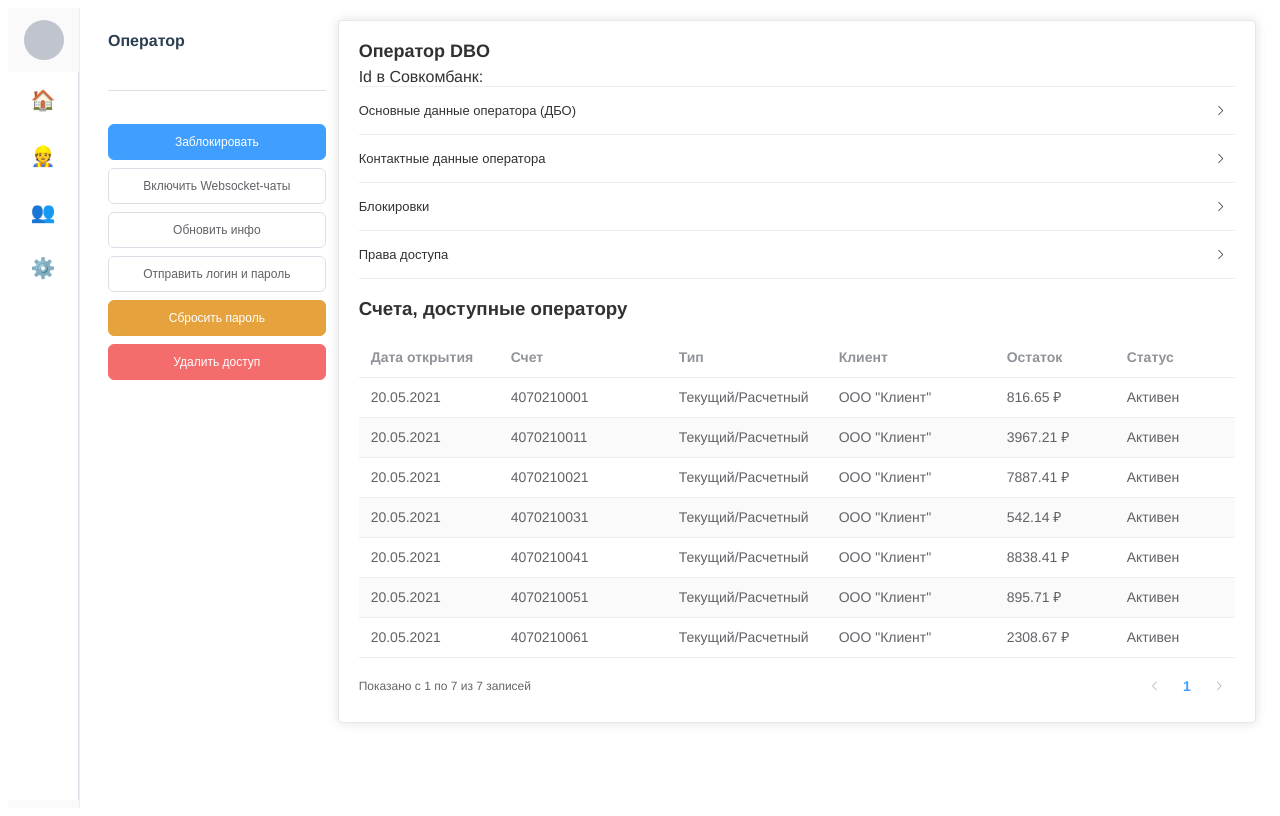
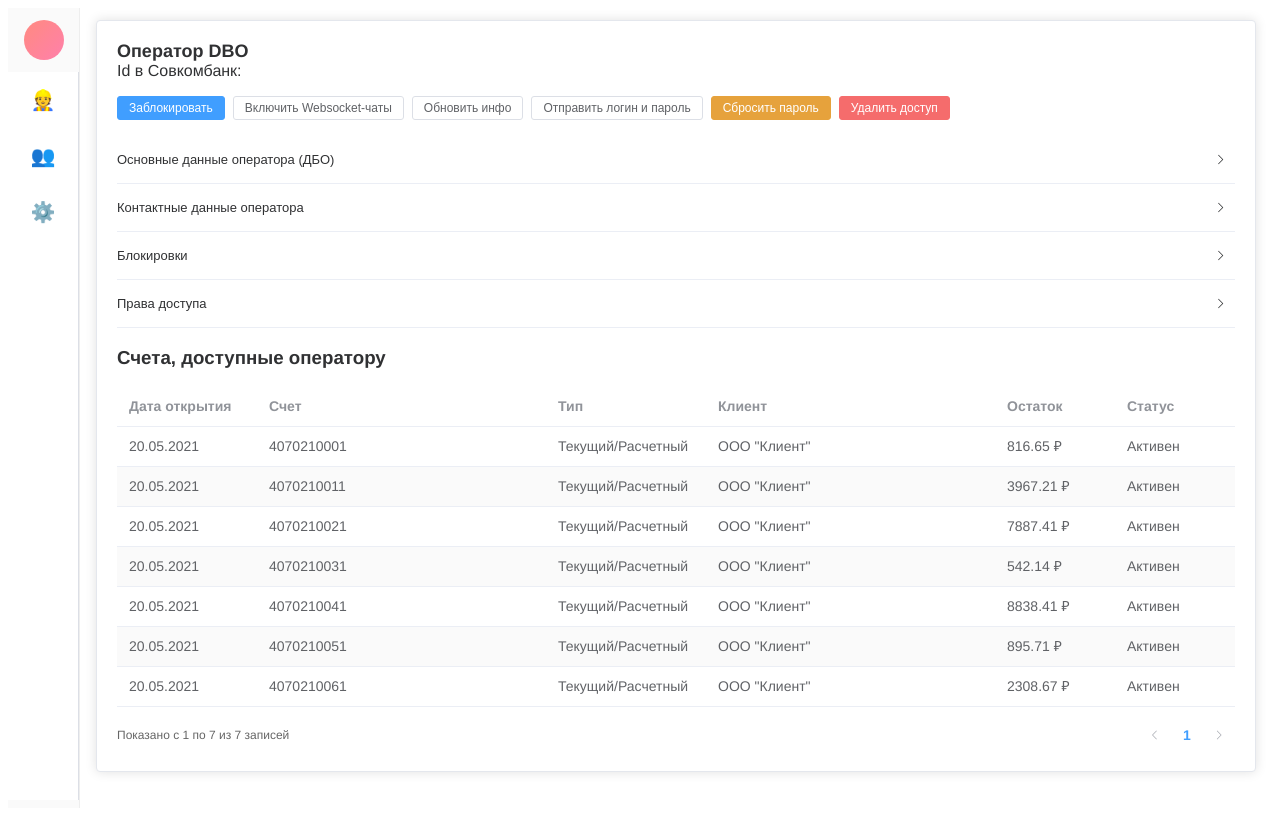
Before and after one commit to mnmsqtsmpl/scbb-admin, a Vue app: page /operators/1 in a window 1280 px wide. Built offline with nearby package versions, Linux system fonts and the light colour scheme; sample sign-in values are in the browser's storage.

Commit message:
feat: update routing to redirect to operators instead of dashboard; enhance user avatar handling with gradient fallback

```diff
--- a/src/layouts/MainLayout.vue
+++ b/src/layouts/MainLayout.vue
@@ -3,12 +3,12 @@
     <el-aside width="72px" class="aside">
       <!-- Avatar + Icon-only vertical menu (avatar dropdown moved to top) -->
       <div class="aside-top">
-        <el-dropdown @command="onUserMenuCommand">
+        <el-dropdown trigger="click" @command="onUserMenuCommand">
           <span class="avatar-btn">
-            <el-avatar :size="40" :text="userInitials" />
+            <el-avatar :size="40" :src="userAvatar" :style="avatarStyle" :text="userInitials" />
           </span>
           <template #dropdown>
-            <el-dropdown-menu>
+            <el-dropdown-menu class="aside-user-menu">
               <el-dropdown-item command="change_password">Сменить пароль</el-dropdown-item>
               <el-dropdown-item command="logout">Выход</el-dropdown-item>
             </el-dropdown-menu>
@@ -18,11 +18,6 @@
 
       <!-- Icon-only vertical menu (tooltips show labels) -->
       <el-menu :default-active="active" router class="menu" background-color="#ffffff" text-color="#333" active-text-color="#409EFF" mode="vertical">
-        <el-menu-item index="/dashboard">
-          <div class="menu-item" title="Dashboard">
-            <div class="icon">🏠</div>
-          </div>
-        </el-menu-item>
         <el-menu-item index="/operators">
           <div class="menu-item" title="Операторы">
             <div class="icon">👷</div>
@@ -64,6 +59,37 @@ export default {
       return name.split(' ').map(s => s[0]).slice(0,2).join('').toUpperCase()
     })
 
+    // deterministic gradient generator based on user name/uid
+    function hashString(s) {
+      let h = 0
+      for (let i = 0; i < s.length; i++) {
+        h = (h << 5) - h + s.charCodeAt(i)
+        h |= 0
+      }
+      return Math.abs(h)
+    }
+
+    const palette = [
+      ['#FF8A80','#FF80AB'],
+      ['#FFD180','#FFAB91'],
+      ['#FFF59D','#FFE082'],
+      ['#C5E1A5','#A5D6A7'],
+      ['#80DEEA','#4DD0E1'],
+      ['#B39DDB','#9575CD'],
+      ['#F48FB1','#F06292']
+    ]
+
+    const userAvatar = computed(() => auth.user?.avatar || null)
+
+    const avatarStyle = computed(() => {
+      if (auth.user?.avatar) return {}
+      const seed = auth.user?.uid || auth.user?.name || 'anon'
+      const h = hashString(String(seed))
+      const idx = h % palette.length
+      const pair = palette[idx]
+      return { background: `linear-gradient(135deg, ${pair[0]}, ${pair[1]})`, color: '#fff' }
+    })
+
     function onUserMenuCommand(command) {
       if (command === 'logout') {
         auth.logout()
@@ -74,7 +100,7 @@ export default {
       }
     }
 
-    return { active, onUserMenuCommand, userInitials }
+    return { active, onUserMenuCommand, userInitials, userAvatar, avatarStyle }
   },
 }
 </script>
@@ -86,4 +112,23 @@ export default {
 .menu { height: calc(100% - 72px); }
 .menu-item { display: flex; align-items: center; justify-content: center; height: 56px; width: 100% }
 .menu-item .icon { font-size: 20px }
+
+/* dropdown menu style - inherit app font */
+.aside-user-menu { font-family: inherit; font-size: 14px }
+
+/* avatar gradient fallback: ensure white text */
+.el-avatar { color: #fff }
 </style>
+
+<style>
+/* Teleported dropdown lives outside component scope - style it globally */
+.el-dropdown-menu.aside-user-menu,
+.el-dropdown-menu.aside-user-menu li,
+.el-dropdown-menu.aside-user-menu .el-dropdown-menu__item,
+.aside-user-menu,
+.aside-user-menu * {
+  font-family: Avenir, Helvetica, Arial, sans-serif !important;
+  font-size: 14px !important;
+  line-height: 1.6 !important;
+}
+</style>
--- a/src/pages/Login.vue
+++ b/src/pages/Login.vue
@@ -31,7 +31,7 @@ export default {
     async function onSubmit() {
       try {
         await auth.login(form.username, form.password)
-        router.push('/dashboard')
+        router.push('/operators')
       } catch (err) {
         console.error(err)
       }
--- a/src/pages/OperatorDetail.vue
+++ b/src/pages/OperatorDetail.vue
@@ -1,30 +1,25 @@
 <template>
   <div class="operator-page">
     <el-row>
-      <el-col :span="5" class="left-actions">
-        <div class="actions">
-          <div class="status-row">
-            <div class="op-title">{{ operator?.fullName || 'Оператор' }}</div>
-            <el-tag v-if="operator" :type="operator.status === 'active' ? 'success' : 'info'">{{ operator.status === 'active' ? 'Активный' : 'Неактивный' }}</el-tag>
+      <el-col :span="24">
+        <el-card>
+          <div class="header-compact header-row">
+            <div class="headline-col">
+              <div class="headline-line" style="display:flex; align-items:center; gap:8px;">
+                <div class="headline">{{ operator?.fullName || 'Оператор DBO' }}</div>
+                <el-tag v-if="operator" :type="operator.status === 'active' ? 'success' : 'info'">{{ operator.status === 'active' ? 'Активный' : 'Неактивный' }}</el-tag>
+              </div>
+              <div class="sub">Id в Совкомбанк: <strong>{{ operator?.uid }}</strong></div>
+            </div>
           </div>
 
-          <el-divider />
-
-          <el-button block type="primary" size="small">Заблокировать</el-button>
-          <el-button block plain size="small">Включить Websocket-чаты</el-button>
-          <el-button block plain size="small">Обновить инфо</el-button>
-          <el-button block plain size="small">Отправить логин и пароль</el-button>
-          <el-button block type="warning" size="small">Сбросить пароль</el-button>
-          <el-button block type="danger" size="small">Удалить доступ</el-button>
-
-        </div>
-      </el-col>
-
-      <el-col :span="19">
-        <el-card>
-          <div class="header-compact">
-            <div class="headline">{{ operator?.fullName || 'Оператор DBO' }}</div>
-            <div class="sub">Id в Совкомбанк: <strong>{{ operator?.uid }}</strong></div>
+          <div class="actions-row">
+            <el-button type="primary" size="small" @click="onBlock">Заблокировать</el-button>
+            <el-button plain size="small" @click="onToggleWebsocket">Включить Websocket-чаты</el-button>
+            <el-button plain size="small" @click="onRefreshInfo">Обновить инфо</el-button>
+            <el-button plain size="small" @click="onSendCredentials">Отправить логин и пароль</el-button>
+            <el-button type="warning" size="small" @click="onResetPassword">Сбросить пароль</el-button>
+            <el-button type="danger" size="small" @click="onDeleteAccess">Удалить доступ</el-button>
           </div>
 
           <el-collapse v-model:active-name="activePanels">
@@ -110,12 +105,37 @@ export default {
       loadAccounts()
     }
 
+    function onBlock() {
+      // placeholder - implement real logic later
+      console.log('block operator', operator.value?.uid)
+    }
+
+    function onToggleWebsocket() {
+      console.log('toggle websocket for', operator.value?.uid)
+    }
+
+    function onRefreshInfo() {
+      loadOperator()
+    }
+
+    function onSendCredentials() {
+      console.log('send credentials to', operator.value?.uid)
+    }
+
+    function onResetPassword() {
+      console.log('reset password for', operator.value?.uid)
+    }
+
+    function onDeleteAccess() {
+      console.log('delete access for', operator.value?.uid)
+    }
+
     onMounted(() => {
       loadOperator()
       loadAccounts()
     })
 
-    return { operator, activePanels, accounts, loadingAccounts, totalAccounts, page, perPage, onPageChange, startItem, endItem }
+    return { operator, activePanels, accounts, loadingAccounts, totalAccounts, page, perPage, onPageChange, onBlock, onToggleWebsocket, onRefreshInfo, onSendCredentials, onResetPassword, onDeleteAccess, startItem, endItem }
   },
 }
 </script>
@@ -124,11 +144,18 @@ export default {
 .left-actions { padding: 12px }
 .actions .status-row { display:flex; gap:8px; align-items:center; margin-bottom:8px }
 .op-title { font-weight:600 }
-.headline { font-size:18px; font-weight:600; margin-bottom:6px }
+.headline { font-size:18px; font-weight:600; margin-bottom:0 }
 .panel-row { padding: 6px 0 }
 .small-muted { color:#666; font-size:12px }
 
+/* Header layout */
+.header-row { display:flex; justify-content:space-between; align-items:center; gap:12px }
+
 /* Action button layout */
-.actions { display:flex; flex-direction:column; gap:8px }
-.actions .el-button { display:block; width:100%; box-sizing:border-box; border-radius:6px; padding:8px 14px; min-height:36px; text-align:center; margin:0 !important }
+.actions-row { padding: 1em 0; display:flex; gap:8px; flex-wrap:wrap; align-items:center }
+.actions-row .el-button { margin:0 }
+
+/* Collapse / accordion tweaks: remove top border, keep bottom borders */
+.el-collapse { border-top: none !important }
+.el-collapse__item { border-top: none !important; border-bottom: 1px solid #ebeef5 }
 </style>
--- a/src/router/index.js
+++ b/src/router/index.js
@@ -1,7 +1,6 @@
 import { createRouter, createWebHistory } from 'vue-router'
 import Login from '../pages/Login.vue'
 import MainLayout from '../layouts/MainLayout.vue'
-import Dashboard from '../pages/Dashboard.vue'
 import Operators from '../pages/Operators.vue'
 import OperatorDetail from '../pages/OperatorDetail.vue'
 import Users from '../pages/Users.vue'
@@ -15,8 +14,7 @@ const routes = [
     component: MainLayout,
     meta: { requiresAuth: true },
     children: [
-      { path: '', redirect: '/dashboard' },
-      { path: 'dashboard', component: Dashboard },
+      { path: '', redirect: '/operators' },
       { path: 'operators', component: Operators },
       { path: 'operators/:uid', component: OperatorDetail },
       { path: 'users', component: Users },
```
